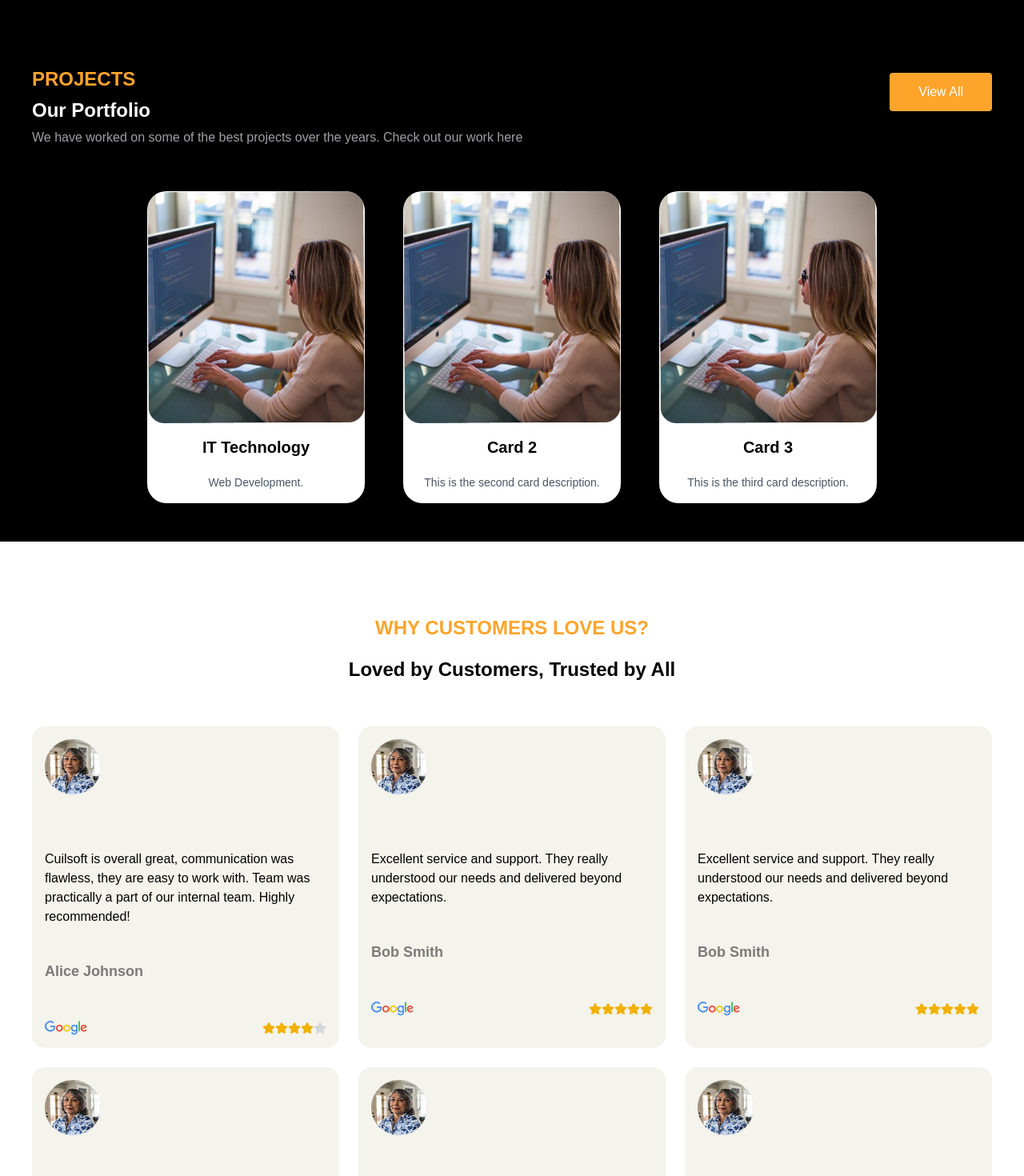
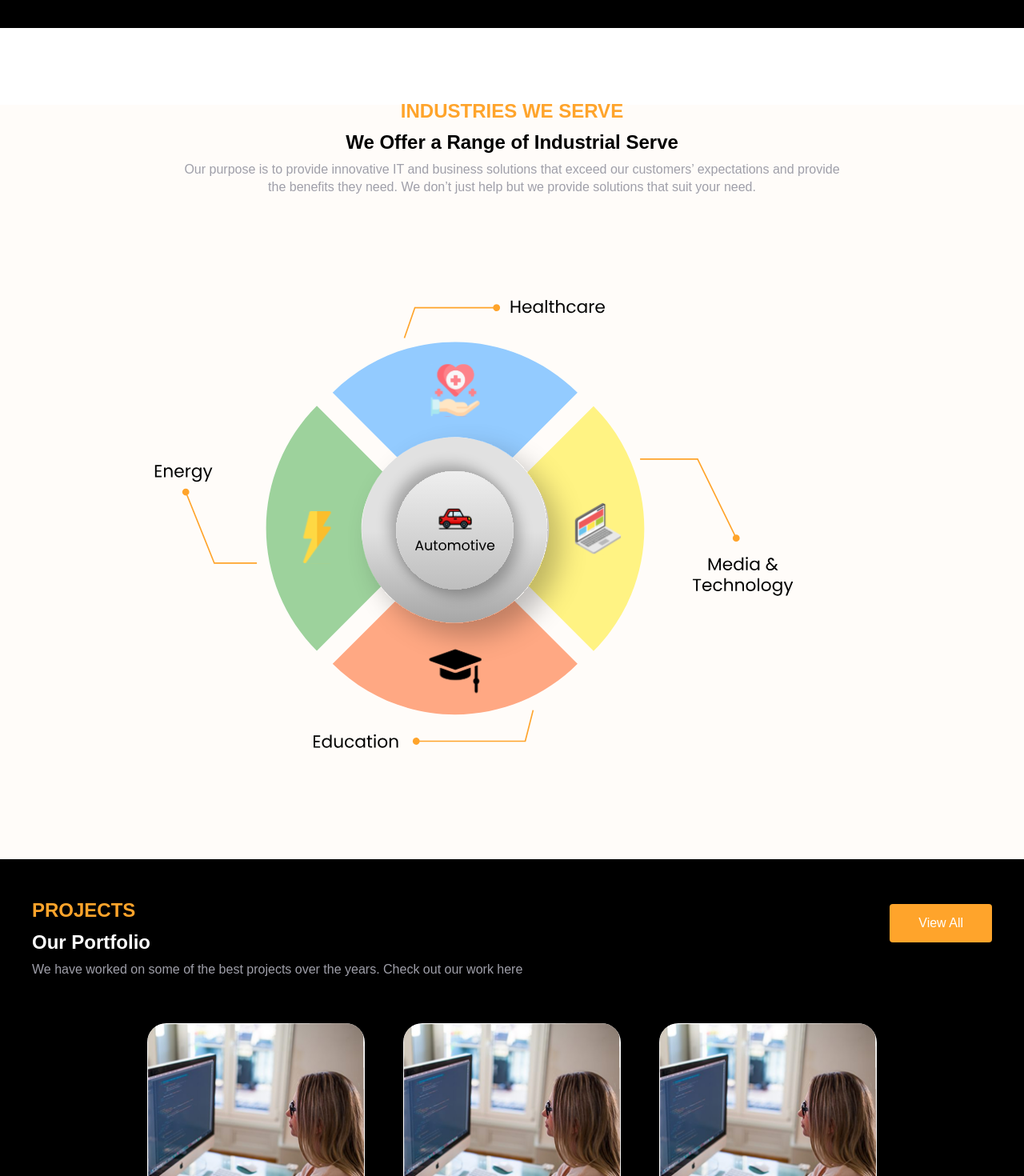
Before and after one commit to Himanshunew/cuilsoft, a Next.js app: page / in a window 1280 px wide. Shown: the part 2560-4030 px from the top of the page at 80% size. Built offline with nearby package versions, Linux system fonts and the light colour scheme.

Commit message:
"final code"

```diff
--- a/package.json
+++ b/package.json
@@ -15,6 +15,7 @@
     "next": "15.3.2",
     "react": "^19.0.0",
     "react-dom": "^19.0.0",
+    "react-icons": "^5.5.0",
     "react-slick": "^0.30.3"
   },
   "devDependencies": {
--- /dev/null
+++ b/src/IndustriesSection.tsx
@@ -0,0 +1,31 @@
+import React from "react";
+import Heading from "./components/ui/heading"; // ✅ Adjust path if needed
+import Image from "next/image";
+
+export default function IndustriesSections () {
+  return (
+    <div className="mt-24 text-center px-4 bg-[#FFFCF9] pb-24">
+      <Heading
+        subheading="INDUSTRIES WE SERVE"
+        title="We Offer a Range of Industrial Serve"
+        description="Our purpose is to provide innovative IT and business solutions that exceed our customers’ expectations and provide the benefits they need. We don’t just help but we provide solutions that suit your need."
+        subheadingClassName="text-main pb-4"
+        titleClassName="pb-2 text-black"
+        descriptionClassName="text-[#9F9FA9]"
+      />
+
+      <div className="mt-10 max-w-4xl mx-auto">
+
+
+    <Image
+  src="/image/Industries-image.svg"
+  alt="Digital Marketing"
+  className="w-fill "
+  width={800}
+  height={509}
+
+/>
+      </div>
+    </div>
+  );
+}
--- a/src/Whychooes.tsx
+++ b/src/Whychooes.tsx
@@ -4,33 +4,32 @@ import Image from 'next/image';
 import IconBox from './components/ui/iconbox';
 import { FaShieldAlt } from 'react-icons/fa';
 import { FaBolt, FaUsers } from 'react-icons/fa6';
-import { IconType } from 'react-icons'; // Add this
 
 
 interface IconBoxItem {
-  icon: IconType;
   title: string;
   subtitle: string;
+  Icon : React.ReactNode
 }
 
 const IconBoxData: IconBoxItem[] = [
   {
-    icon: FaShieldAlt,
+    Icon: <FaShieldAlt/>,
     title: "Clients Served",
     subtitle: "25+",
   },
   {
-    icon: FaBolt,
+    Icon: <FaBolt/>,
     title: "Completed Projects",
     subtitle: "45+",
   },
   {
-    icon: FaUsers,
+    Icon: <FaUsers />,
     title: "Years Of Going",
     subtitle: "3+",
   },
   {
-    icon: FaUsers,
+    Icon: <FaUsers />,
     title: "Satisfaction Guaranteed",
     subtitle: "100%",
   },
@@ -51,7 +50,7 @@ export default function WhyChoose() {
             {IconBoxData.map((item, index) => (
               <IconBox
                 key={index}
-                Icon={item.icon}
+                // icon  ={item.icon}
                 title={item.title}
                 subtitle={item.subtitle}
               />
--- a/src/app/page.tsx
+++ b/src/app/page.tsx
@@ -9,7 +9,11 @@ import '../globals.css';
 // import Whychooes from "@/Whychooes";
 import Project from "@/project";
 // import TestimonialSelector from "@/components/ui/testimonals";
-import Technology from "@/technology";
+import Technology from "../technology";
+import IndustriesSections from "../IndustriesSection";
+
+
+
 
 export default function Home() {
   return (
@@ -17,8 +21,11 @@ export default function Home() {
       <Header />
       <SimpleSlider />
       <Services />
+
       {/* <Whychooes /> */}
+
       <Technology />
+           <IndustriesSections />
       <Project />
 
       <Testimonials />
--- a/src/components/navbar.tsx
+++ b/src/components/navbar.tsx
@@ -1,13 +1,12 @@
 import Link from 'next/link';
 import Button from './ui/button';
 import cn from 'classnames';
-import React, { ReactNode } from 'react';
 import { NavItems } from './layout/header';
 
 export interface NavItem {
   label: string;
   href: string;
-  icon: React.ReactNode;
+  // icon: React.ReactNode;
   secondaryTitle?: string;
 }
 
@@ -16,6 +15,7 @@ interface NavProps {
   className?: string;
   title?: string;
   secondaryTitle?: string;
+  // Icon?: React.ReactNode;
 }
 
 
@@ -29,10 +29,9 @@ export default function Nav({ items, className, title, secondaryTitle }: NavProp
         )}
       >
         {items.map((item, index) => {
-          const Icon = item.icon;
           return (
             <li key={index} className="flex items-center gap-2">
-          {item.icon && <span className="inline-block">{item.icon as any}</span>}
+          {/* {item.icon && <span className="inline-block">{item.icon as any}</span>} */}
 
               <Link href={item.href}>{item.label}</Link>
             </li>
--- a/src/components/ui/form.tsx
+++ b/src/components/ui/form.tsx
@@ -12,13 +12,14 @@ const CustomForm = () => {
     projectDetails: ''
   });
 
-  const handleChange = (e : any) => {
+
+  const handleChange = (e: React.ChangeEvent<HTMLInputElement | HTMLTextAreaElement | HTMLSelectElement>) => {
     const { name, value } = e.target;
-    console.log('Change:', name, value);  // Debug input changes
+    console.log('Change:', name, value);
     setFormData(prev => ({ ...prev, [name]: value }));
   };
 
-  const handleSubmit = (e : any) => {
+  const handleSubmit = (e: React.FormEvent<HTMLFormElement>) => {
     e.preventDefault();
     console.log('Form Submitted:', formData);  // Debug submit data
     // Here you can add further submit logic like API call
--- a/src/components/ui/iconbox.tsx
+++ b/src/components/ui/iconbox.tsx
@@ -1,3 +1,4 @@
+import Image from 'next/image';
 import React from 'react';
 
 interface IconBoxProps {
@@ -10,7 +11,7 @@ export default function IconBox({title, subtitle } : IconBoxProps) {
     <div className="flex bg-[#FFA42B] rounded w-[356px] p-4 gap-2.5 align-center ">
       {/* Icon */}
       <div className="text-3xl text-white ">
-             <img src=" /image/rate 2.png" width={40} height={40} alt="icon"  className='bg-white rounded p-1'/>
+             <Image src=" /image/rate 2.png" width={40} height={40} alt="icon"  className='bg-white rounded p-1'/>
       </div>
 
       {/* Text */}
--- a/src/components/ui/review-card.tsx
+++ b/src/components/ui/review-card.tsx
@@ -1,11 +1,10 @@
 import Image from "next/image";
-import { FaStar } from "react-icons/fa";   // <-- You need to import FaStar!
-import type { IconType } from 'react-icons';
+import { FaStar } from "react-icons/fa";
 
 interface CardProps {
-  image?: string;
+  image: string;
   description?: string;
-  name?: string;
+  name: string;
   rating?: number;
   className?: string;
 }
@@ -18,12 +17,12 @@ export default function ReviewCard({
   className = ''
 }: CardProps) {
 
-  // Cast FaStar to React component type to fix TS error
-  const StarIcon = FaStar as unknown as React.FC<React.SVGProps<SVGSVGElement>>;
 
   return (
     <div className={`max-w-sm rounded-2xl overflow-hidden bg-[#F4F3EC] p-4 ${className}`}>
-      <img src={image} alt={name} className="w-[70px] h-[70px]" />
+      <div className="max-w-[70px] mx-h-[70px]">
+        <Image src={image} alt={name} className="object-cover object-center" width={1000} height={1000} />
+      </div>
       <div className="mt-4">
         <p className="text-black text-[16px] mb-2 pt-[52px] pb-[34px]">{description}</p>
         <div className="items-center">
@@ -39,10 +38,10 @@ export default function ReviewCard({
             </div>
             <div className='flex'>
               {[...Array(5)].map((_, i) => (
-                <StarIcon
-                  key={i}
-                  className={i < rating ? 'text-yellow-500' : 'text-gray-300'}
-                />
+                <div key={i}>
+                  <FaStar
+                    className={i < rating ? 'text-yellow-500' : 'text-gray-300'}
+                  /></div>
               ))}
             </div>
           </div>
--- a/src/components/ui/soical.tsx
+++ b/src/components/ui/soical.tsx
@@ -1,49 +1,53 @@
+import Link from 'next/link';
 import React from 'react'
 import { FaFacebookF, FaTwitter, FaInstagram } from 'react-icons/fa';
-  import { IconType } from 'react-icons';
 
-  interface SomeProps {
-  Icon: IconType;
-}
 
-  const socialIcons = [
+const socialIcons: {
+  label: string;
+  href: string;
+  icon: React.ReactNode;
+  colorClass: string;
+}[] = [
     {
       label: "Facebook",
       href: "https://facebook.com",
-      icon: FaFacebookF,
+      icon: <FaFacebookF size={24} />,
       colorClass: "hover:text-blue-600",
     },
     {
       label: "Twitter",
       href: "https://twitter.com",
-      icon: FaTwitter,
+      icon: <FaTwitter size={24}  />,
       colorClass: "hover:text-blue-400",
     },
     {
       label: "Instagram",
       href: "https://instagram.com",
-      icon: FaInstagram,
+      icon: < FaInstagram  size={24} />,
       colorClass: "hover:text-pink-600",
     },
   ];
 
-const ReviewCard: React.FC<SomeProps> = ({ Icon }) => {
+
+const ReviewCard: React.FC = () => {
   return (
     <ul className="flex space-x-4 justify-end">
       {socialIcons.map(({ href, icon: Icon, colorClass, label }) => (
         <li key={href}>
-            <a
+          <Link
             href={href}
             target="_blank"
             rel="noopener noreferrer"
             aria-label={label}
             className={`${colorClass} inline-block`}
           >
-              <Icon size={24} />
-            </a>
+            {Icon}
+          </Link>
         </li>
       ))}
     </ul>
-    )
-  }
-  export default ReviewCard
+  );
+};
+
+export default ReviewCard;
--- a/src/components/ui/testimonals.tsx
+++ b/src/components/ui/testimonals.tsx
@@ -1,4 +1,5 @@
 'use client';
+import Image from "next/image";
 import React, { useState } from "react";
 
 const users = [
@@ -72,12 +73,14 @@ export default function TestimonialSelector() {
 
     return (
       <div key={user.id} className={`w-1/6 flex justify-center ${randomMargin}`}>
-        <img
-          src={user.image}
-          alt={user.name}
-          className={`w-[85px] h-[85px] rounded-full cursor-pointer border-4 transition-all
-            ${selectedUser.id === user.id ? "border-blue-500" : "border-transparent"}
-          `}
+      <Image
+  src={user.image}
+  alt={user.name}
+  className={`w-[85px] h-[85px] rounded-full cursor-pointer border-4 transition-all
+    ${selectedUser.id === user.id ? "border-blue-500" : "border-transparent"}
+  `}
+width={100}
+height={100}
           onClick={() => setSelectedUser(user)}
         />
       </div>
```
Also changed, not shown: src/components/faq.tsx (+34 -32 lines), src/components/layout/footer.tsx (+19 -28 lines), public/image/Industries-image.svg (added), 1 other file (tests, documents, lock files or other folders). Lines whose indentation alone changed are shown as unchanged.
